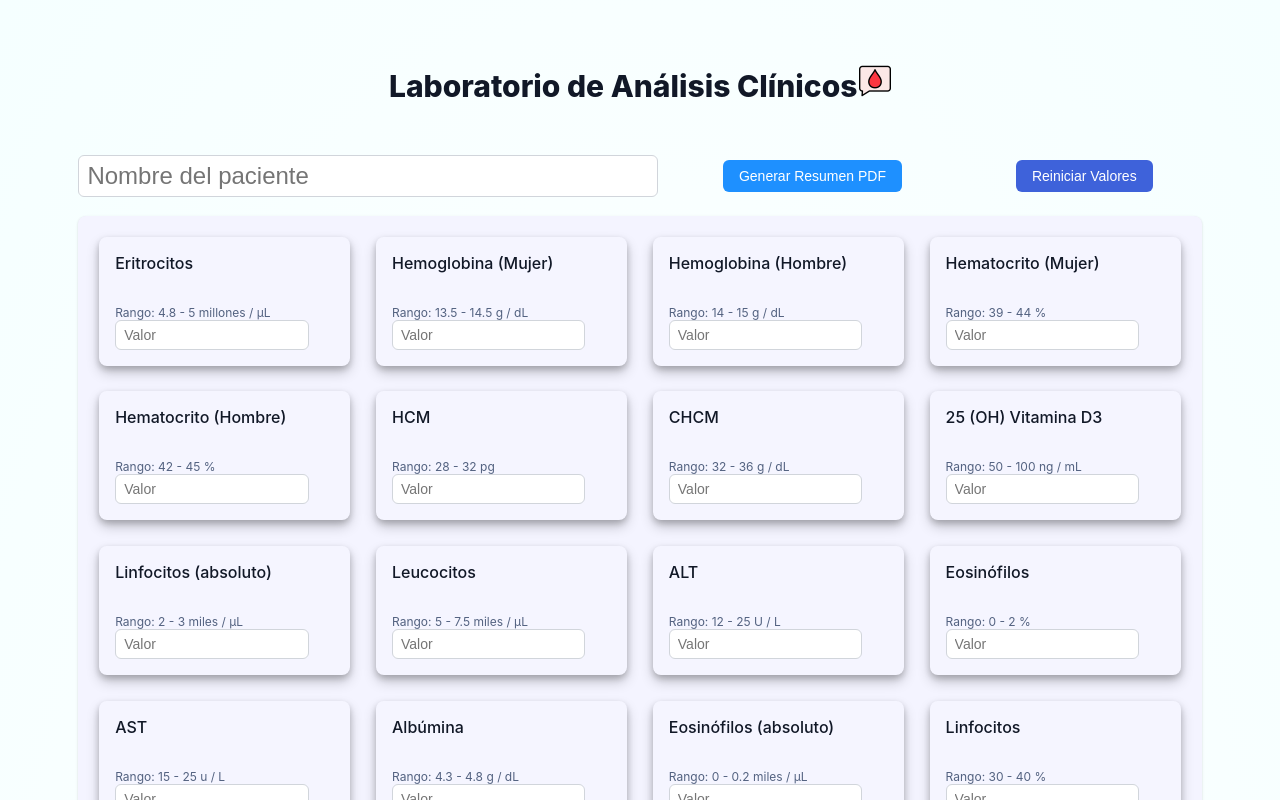
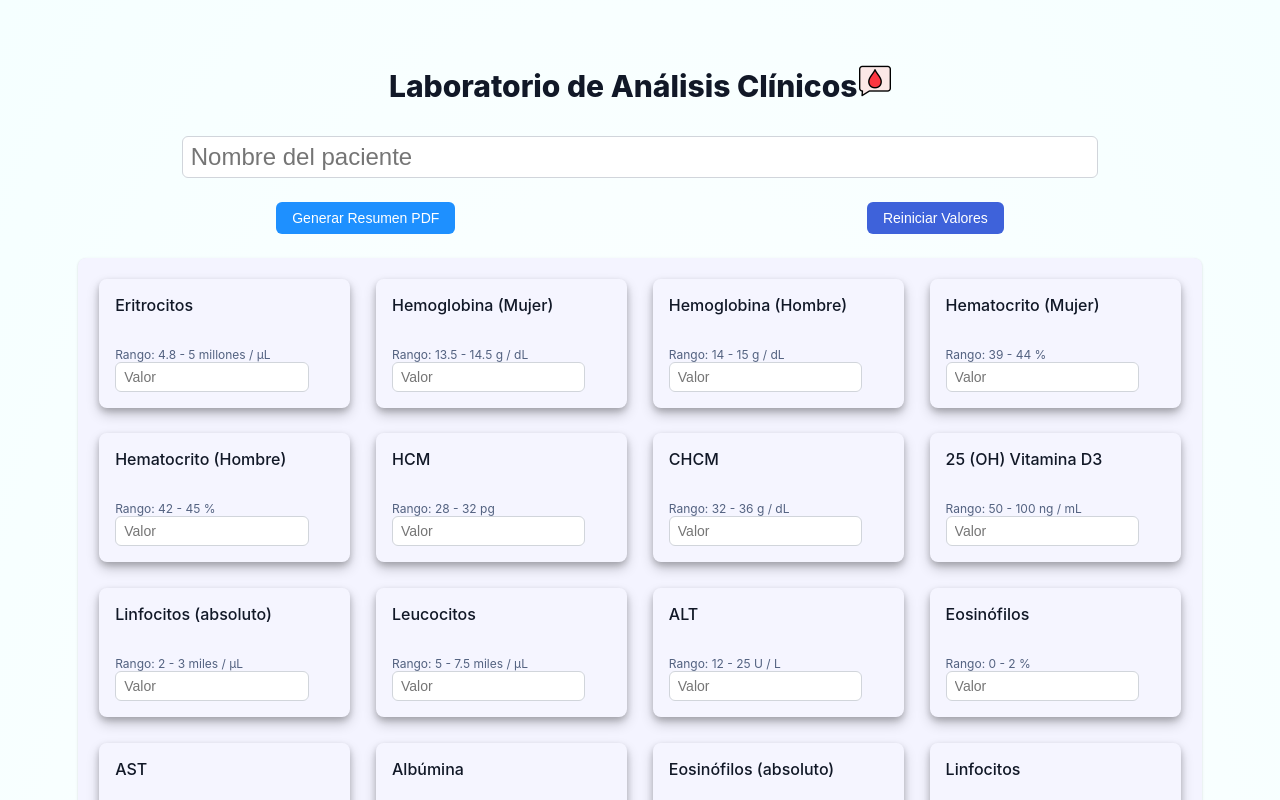
Before and after one commit to Diegoaph/check-labs, a React (Vite) app: page / in a window 1280 px wide. Shown: the top 800 px of the page. Built offline with nearby package versions, Linux system fonts and the light colour scheme.

Commit message:
firma dev

```diff
--- a/src/components/LabResultsChecker.tsx
+++ b/src/components/LabResultsChecker.tsx
@@ -100,6 +100,11 @@ export default function LabResultsChecker() {
       doc.internal.pageSize.getHeight() - 10,
       { align: 'center' }
     );
+    doc.text(
+      `Desarrollo web: Dev.DiegoPacheco@Gmail.com`,
+      doc.internal.pageSize.getWidth() / 2,
+      doc.internal.pageSize.getHeight() - 10
+    );
 
     doc.save('resumen_laboratorio.pdf');
   };
@@ -115,7 +120,7 @@ export default function LabResultsChecker() {
             alt='blood_icon'
           />
         </div>
-        <div className={styles.headerInputWrapper}>
+        <div className={styles.headerWrapper}>
           <input
             type='text'
             placeholder='Nombre del paciente'
@@ -123,6 +128,8 @@ export default function LabResultsChecker() {
             value={patientName}
             onChange={handleNameChange}
           />
+        </div>
+        <div className={styles.headerInputWrapper}>
           <button
             onClick={generatePDF}
             className={styles.generateButton}>
--- a/src/styles/LabResultsChecker.module.css
+++ b/src/styles/LabResultsChecker.module.css
@@ -84,7 +84,8 @@
   font-size: 0.875rem;
 }
 .nameInput {
-  width: 50%;
+  margin:0 auto;
+  width: 80%;
   font-size: 01.5rem;
 }
 
```
